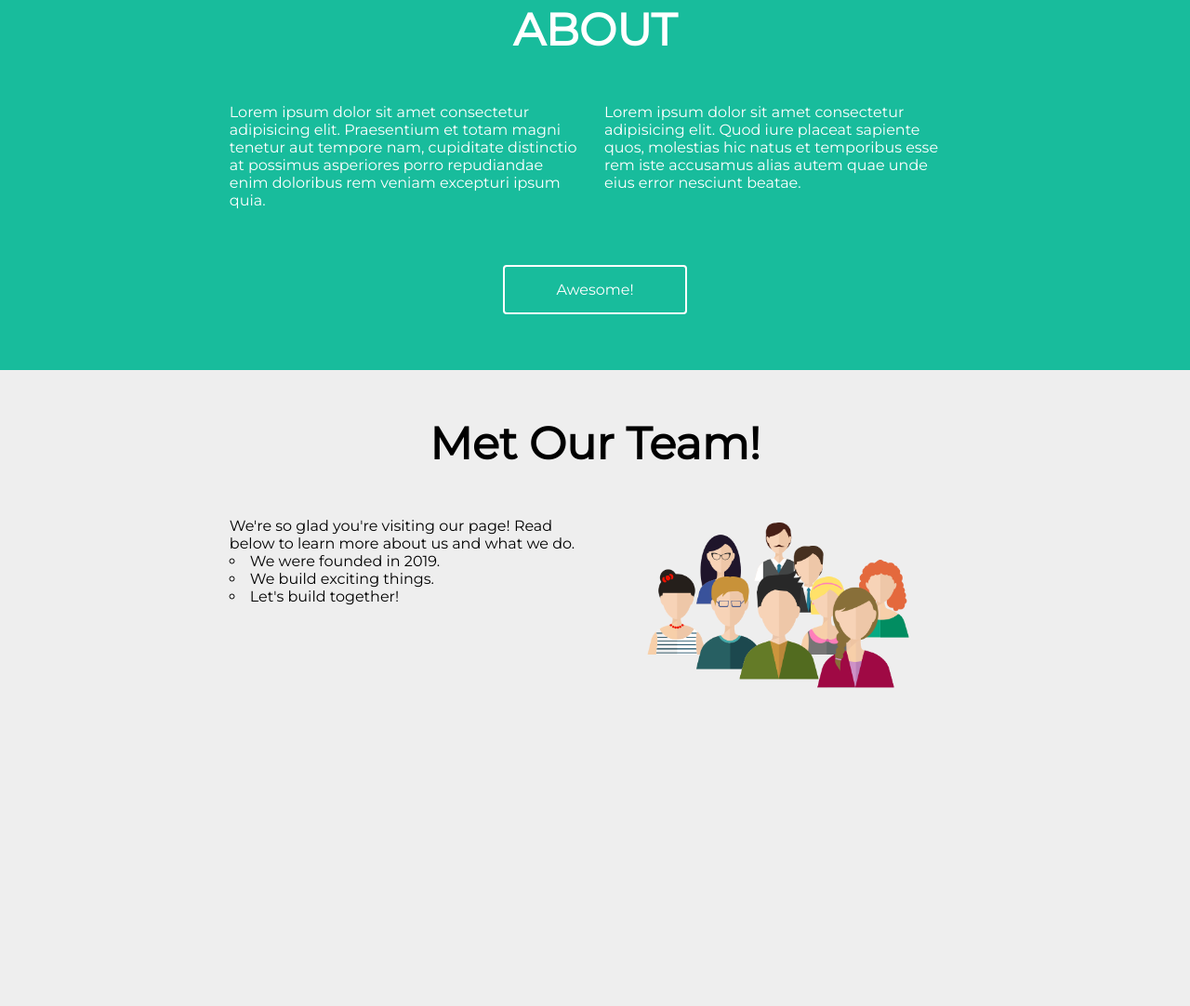
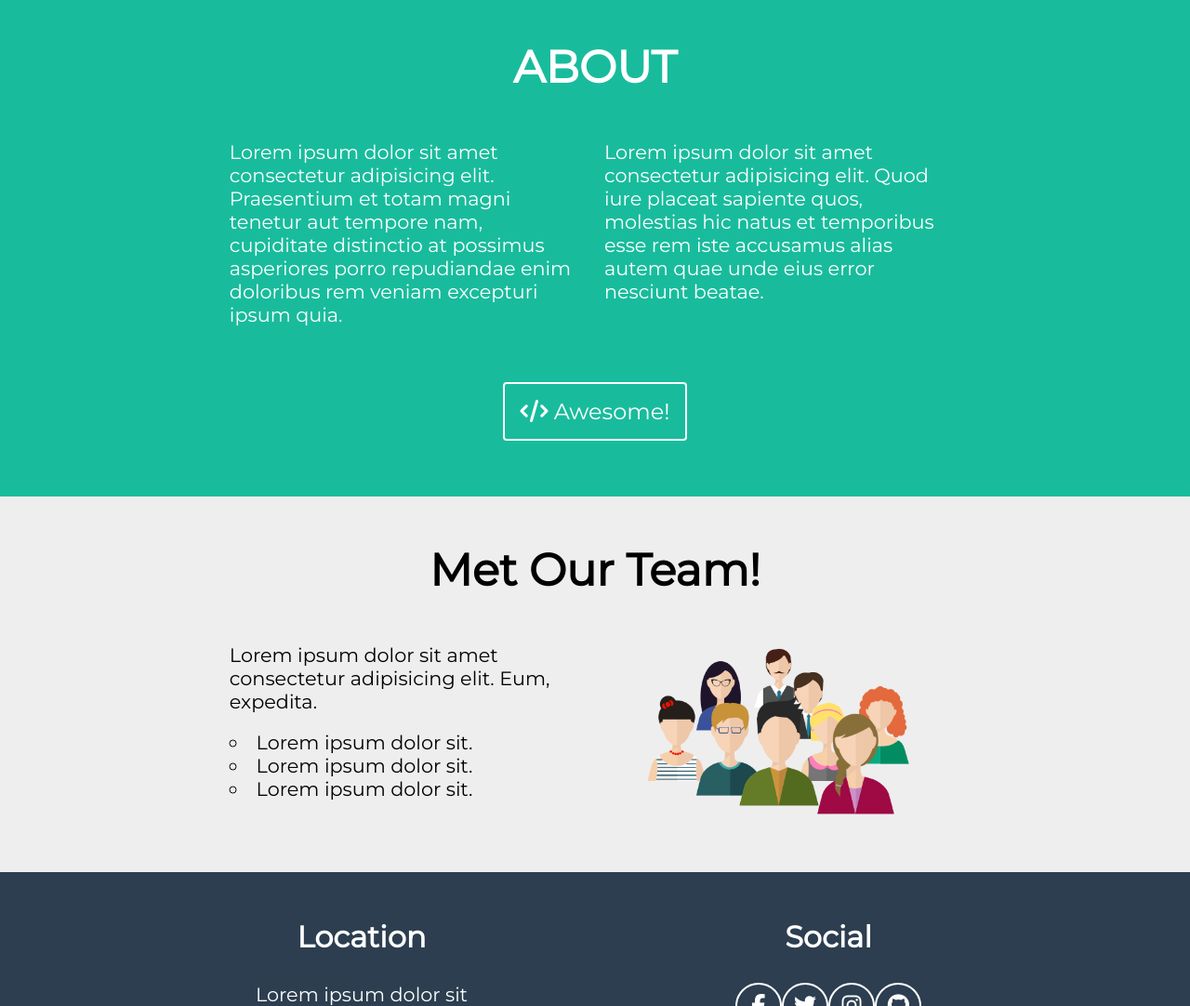
Before and after one commit to DanielCornelio/cssWorkshop, a plain HTML site: page portfolio/index.html in a window 1280 px wide. Shown: the part 1718-2800 px from the top of the page at 93% size. Before the commit the page ends 2480 px from the top, so only its background shows below. Drawn offline with Linux system fonts and the light colour scheme.

Commit message:
portfolio finished

```diff
--- a/portfolio/css/estilos.css
+++ b/portfolio/css/estilos.css
@@ -42,7 +42,7 @@ nav{
     background-color: #18bc9c;
 }
 .intro-img{
-    margin: 2.3rem 0px;
+    margin: 0px 0px 2rem;
 }
 .intro-text{
     display: flex;
@@ -59,13 +59,14 @@ nav{
 .subtitle{
     font-size: 2rem;
 }
-/* portfolio */
+
 .margin{
     margin: 2.5rem 0rem;
 }
 .portfolio-content{
     display: flex;
     flex-wrap: wrap;
+    margin-bottom: 2.5rem;
 }
 .portfolio-item{
     width: 400px;
@@ -93,6 +94,9 @@ nav{
     width: 40%;
     padding: 10px;
 }
+p, a{
+    font-size: 1.3rem;
+}
 .download{
     display: flex;
     justify-content: center;
@@ -106,6 +110,7 @@ nav{
     border: 2px solid #fff;
     border-radius: 4px;
     width: 20%;
+    font-size: 1.5rem;
 }
 .btn-download:hover{
     color: #18bc9c;
@@ -115,9 +120,13 @@ nav{
 /* team */
 #team{
     padding: 10px;
+    margin-bottom: 2.5rem;
 }
 ul{
     list-style: inside circle;
+}
+li{
+    font-size: 1.3rem;
 }
 .team-img{
     display: flex;
@@ -130,4 +139,46 @@ ul{
 /* footer */
 footer{
     background-color: #2c3e50;
+    color: #fff;
 }
+.footer-content{
+    padding: 10px;
+    display: flex;
+    align-items: center;
+}
+.location h1, .social h1{
+    margin-bottom: 30px;
+}
+.location{
+   width: 50%;
+   text-align: center;
+}
+.social{
+    width: 50%;
+    display: flex;
+    flex-direction: column;
+    align-items: center;
+    justify-content: center;
+}
+.redes{
+    width: 40%;
+    display: flex;
+    justify-content: space-around;
+}
+.redes a{
+    width: 50px;
+    height: 50px;
+    border-radius: 50%;
+    display: flex;
+    justify-content: center;
+    align-items: center;
+    text-decoration: none;
+    color: #fff;
+    font-size: 1.5rem;
+    border: 2px solid #fff;
+    padding: 10px;
+}
+.redes a:hover{
+    background-color: #fff;
+    color: #2c3e50;
+}
--- a/portfolio/index.html
+++ b/portfolio/index.html
@@ -7,6 +7,7 @@
     <title>Document</title>
     <link rel="stylesheet" href="css/estilos.css">
     <link href="https://fonts.googleapis.com/css?family=Montserrat&display=swap" rel="stylesheet">
+    <script src="https://kit.fontawesome.com/79d7e823c9.js" crossorigin="anonymous"></script>
 </head>
 <body>
     <!-- Header Section -->
@@ -71,7 +72,7 @@
             </div>
             <div class="download">
                 <a href="#" class="btn-download margin">
-                    Awesome!
+                    <span><i class="fas fa-code"></i></span> Awesome!
                 </a>
             </div>
         </div>
@@ -83,11 +84,12 @@
             <h1 class="title margin">Met Our Team!</h1>
             <div class="wrapper">
                 <div class="right">
-                <p>We're so glad you're visiting our page! Read below to learn more about us and what we do.</p>
+                <p>Lorem ipsum dolor sit amet consectetur adipisicing elit. Eum, expedita.</p>
+                <br/>
                 <ul>
-                    <li>We were founded in 2019.</li>
-                    <li>We build exciting things.</li>
-                    <li>Let's build together!</li>
+                    <li>Lorem ipsum dolor sit.</li>
+                    <li>Lorem ipsum dolor sit.</li>
+                    <li>Lorem ipsum dolor sit.</li>
                 </ul>
             </div>
             <div class="left">
@@ -102,7 +104,22 @@
     <!-- Footer Section -->
     <footer>
         <div class="container">
-
+            <div class="footer-content">
+                <div class="location margin">
+                    <h1>Location</h1>
+                    <p>Lorem ipsum dolor sit</p>
+                    <p>Lorem ipsum dolor sit amet.</p>
+                </div>
+                <div class="social">
+                    <h1>Social</h1>
+                    <div class="redes">
+                            <a href="#"><span><i class="fab fa-facebook-f"></i></span></a>
+                            <a href="#"><span><i class="fab fa-twitter"></i></span></a>
+                            <a href="#"><span><i class="fab fa-instagram"></i></span></a>
+                            <a href="#"><span><i class="fab fa-github"></i></span></a>
+                    </div>
+            </div>
+            </div>
         </div>
     </footer>
 </body>
```
Also changed, not shown: sitios de interes.txt (added).
